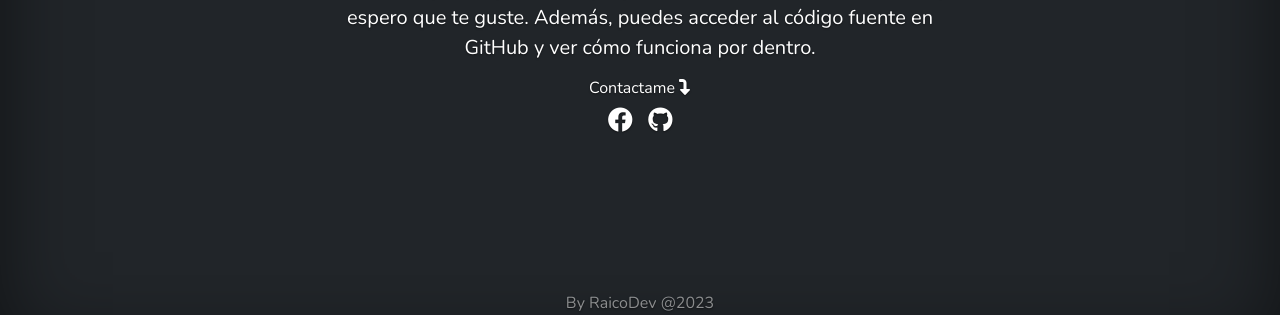
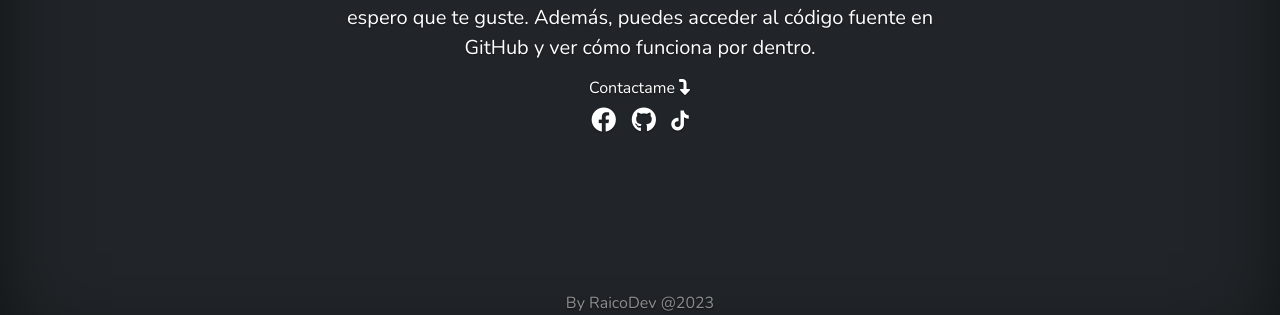
Before and after one commit to joynerdev/taskdev, a Django app: page / in a window 1280 px wide. Shown: the part 453-768 px from the top of the page. Run offline with Django 4.2, Linux system fonts and the light colour scheme; some libraries are stand-ins or nearby versions.

Commit message:
Se agrego el contacto de TikTok a la bienvenida

```diff
--- a/templates/welcome.html
+++ b/templates/welcome.html
@@ -44,7 +44,9 @@
                 </p>
                 <p class="lead">
                     <a href="https://www.facebook.com/raicodev" class="text-white"><i class="fa-lg fa-brands fa-facebook"></i></a> &nbsp;
-                    <a href="https://github.com/raicodev/taskdev" class="text-white"><i class="fa-lg fa-brands fa-github"></i></a>
+                    <a href="https://github.com/raicodev/taskdev" class="text-white"><i class="fa-lg fa-brands fa-github"></i></a> &nbsp;
+                    <a href="https://www.tiktok.com/@raicodev" class="text-white"><i class="fab fa-tiktok"></i></a>
+
                 </p>
             </main>
 
```
